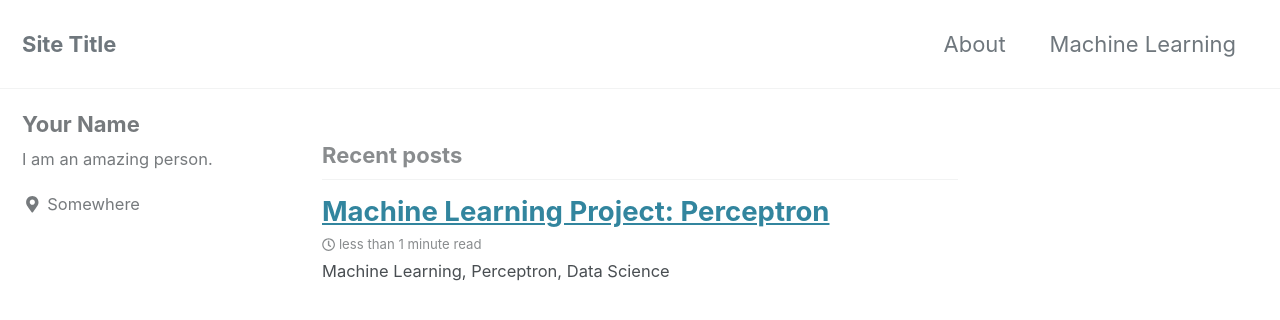
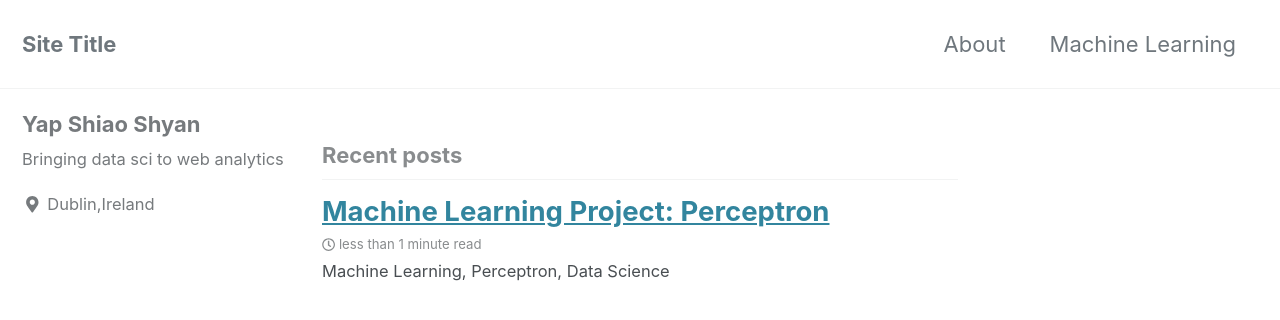
Before and after one commit to mryap/mryap.github.io, a Jekyll site: the page built from index.html, in a window 1280 px wide and 900 px high. Shown: the top 320 px of the window. Built offline with Jekyll 4.4.1, drawn with Linux system fonts in a browser that asks for light colours; cached includes are drawn as plain includes; nearby versions of some CDN libraries; the list of posts is cut into pages by our own code.

Commit message:
insert templates for _pages

```diff
--- a/_config.yml
+++ b/_config.yml
@@ -103,10 +103,10 @@ analytics:
 
 # Site Author
 author:
-  name             : "Your Name"
+  name             : "Yap Shiao Shyan"
   avatar           : # path of avatar image, e.g. "/assets/images/bio-photo.jpg"
-  bio              : "I am an amazing person."
-  location         : "Somewhere"
+  bio              : "Bringing data sci to web analytics"
+  location         : "Dublin,Ireland"
   email            :
   links:
     - label: "Email"
@@ -290,3 +290,15 @@ defaults:
       comments: # true
       share: true
       related: true
+
+  # _pages
+  - scope:
+      path: ""
+      type: pages
+    values:
+      layout: single
+      author_profile: true
+      read_time: true
+      comments: # true
+      share: #true
+      related: true
```
